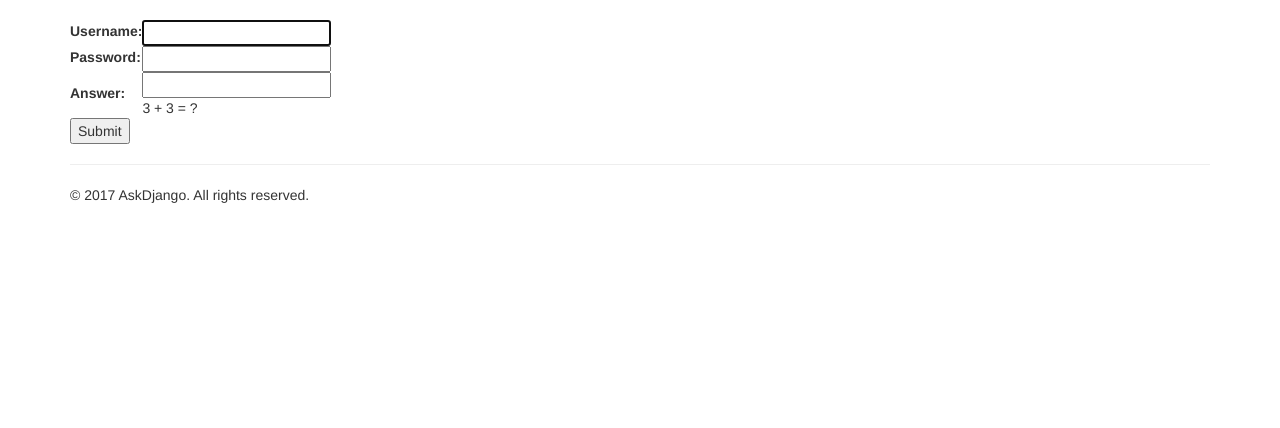
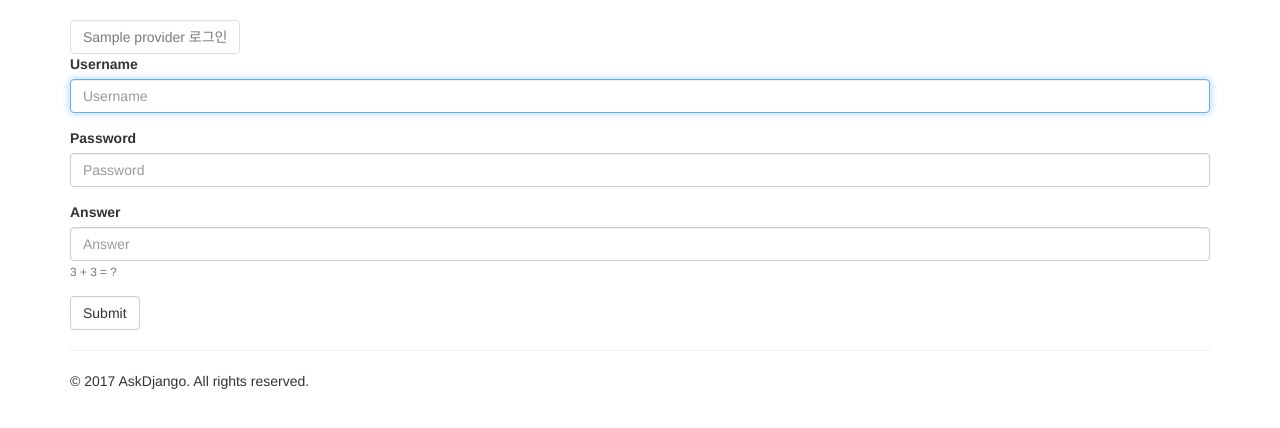
Before and after one commit to westporch/askdjango-day08-review, a Django app: template dev/askdjango/accounts/templates/accounts/login.html in a window 1280 px wide. Shown: the part 52-480 px from the top of the page. Run offline with Django 3.2, Linux system fonts and the light colour scheme; the template is opened without the code that fills it: values that come from a table or form of the project are taken from there, most other values are stand-ins (such as "Sample title", 1, 10 or a date in 2020); parts of the project's set-up code (start-up, migrations or seed data) failed here and were passed over; some libraries are stand-ins or nearby versions.

Commit message:
로그인 템플릿에 OAuth Provider 링크 노출

```diff
--- a/dev/askdjango/accounts/templates/accounts/login.html
+++ b/dev/askdjango/accounts/templates/accounts/login.html
@@ -1,12 +1,22 @@
 {% extends 'accounts/layout.html' %}
-{% load bootstrap3 %}
+{% load bootstrap3 socialaccount %}
 
 {% block content %}
+    {% for provider in provider_list %}
+        {% if provider.social_app %}
+            <a href="{% provider_login_url provider.id %}" class="btn btn-default">
+                {{ provider.name }} 로그인
+            </a>
+        {% else %}
+            <a href="#" class="btn btn-default disabled">
+                {{ provider.name }} 로그인
+            </a>
+        {% endif %}
+    {% endfor %}
+
     <form action="" method="post">
         {% csrf_token %}
-        <table>
-            {{ form.as_table }}
-        </table>
-        <input type="submit"/>
+        {% bootstrap_form form %}
+        <input type="submit" class="btn btn-default">
     </form>
 {% endblock %}
```
Also changed, not shown: dev/askdjango/accounts/views.py (+10 -0 lines).
